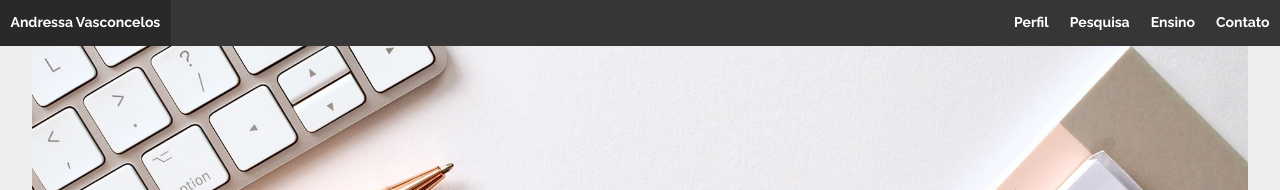
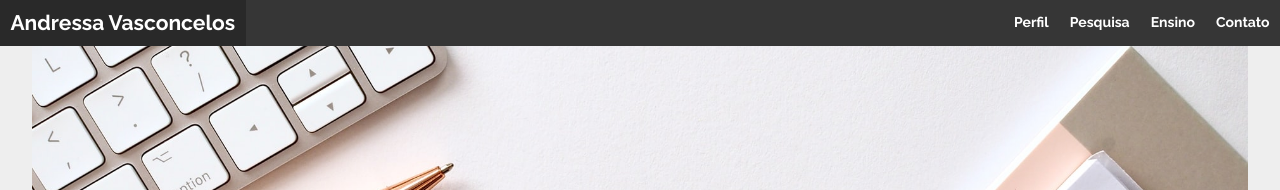
Before and after one commit to andressamielke/andressamielke.github.io, a Jekyll site: the page built from index.md, in a window 1280 px wide. Shown: the top 190 px of the page. Built offline with Jekyll 4.4.1, drawn with Linux system fonts in a browser that asks for light colours; some web fonts are replaced.

Commit message:
Mudanças nas cores

```diff
--- a/_includes/hero.html
+++ b/_includes/hero.html
@@ -1,4 +1,4 @@
-<section class="hero hero-capa is-medium is-success">
+<section class="hero hero-capa is-medium is-light">
   <div class="hero-body animate__animated animate__fadeInLeft">
     <p class="is-size-2 has-text-grey">
       <strong></strong>
--- a/_includes/navbar.html
+++ b/_includes/navbar.html
@@ -1,7 +1,7 @@
 <nav class="navbar is-dark" role="navigation" aria-label="main navigation">
   <div class="navbar-brand">
     <a class="navbar-item" href="/">
-      <strong>Andressa Vasconcelos</strong>
+      <strong class="is-size-4">Andressa Vasconcelos</strong>
     </a>
     <a role="button" class="navbar-burger" data-target="navMenu" aria-label="menu" aria-expanded="false">
       <span aria-hidden="true"></span>
--- a/_sass/main.scss
+++ b/_sass/main.scss
@@ -13,6 +13,12 @@ a {
   color: #4a524c;
   font-weight: bold;
 }
+
+a:hover {
+  color: #4a524c;
+  font-weight: bold;
+}
+
 
 body {
 font-family: 'Raleway', sans-serif;
```
